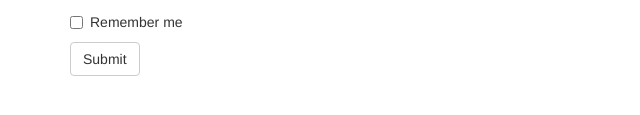
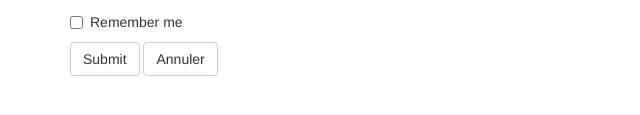
Before and after one commit to sidy93/Activite1Git, a plain HTML site: page index.html in a window 1280 px wide. Shown: the part 199-314 px from the top of the page, 0-640 px from the left. Drawn offline with nearby package versions, Linux system fonts and the light colour scheme.

Commit message:
ajout du button annuler dans le formulaire de connexion

```diff
--- a/index.html
+++ b/index.html
@@ -25,6 +25,9 @@
       <label><input type="checkbox" name="remember"> Remember me</label>
     </div>
     <button type="submit" class="btn btn-default">Submit</button>
+    <button type="rest" class="btn btn-default">Annuler</button>
+
+
   </form>
 </div>
 
```
